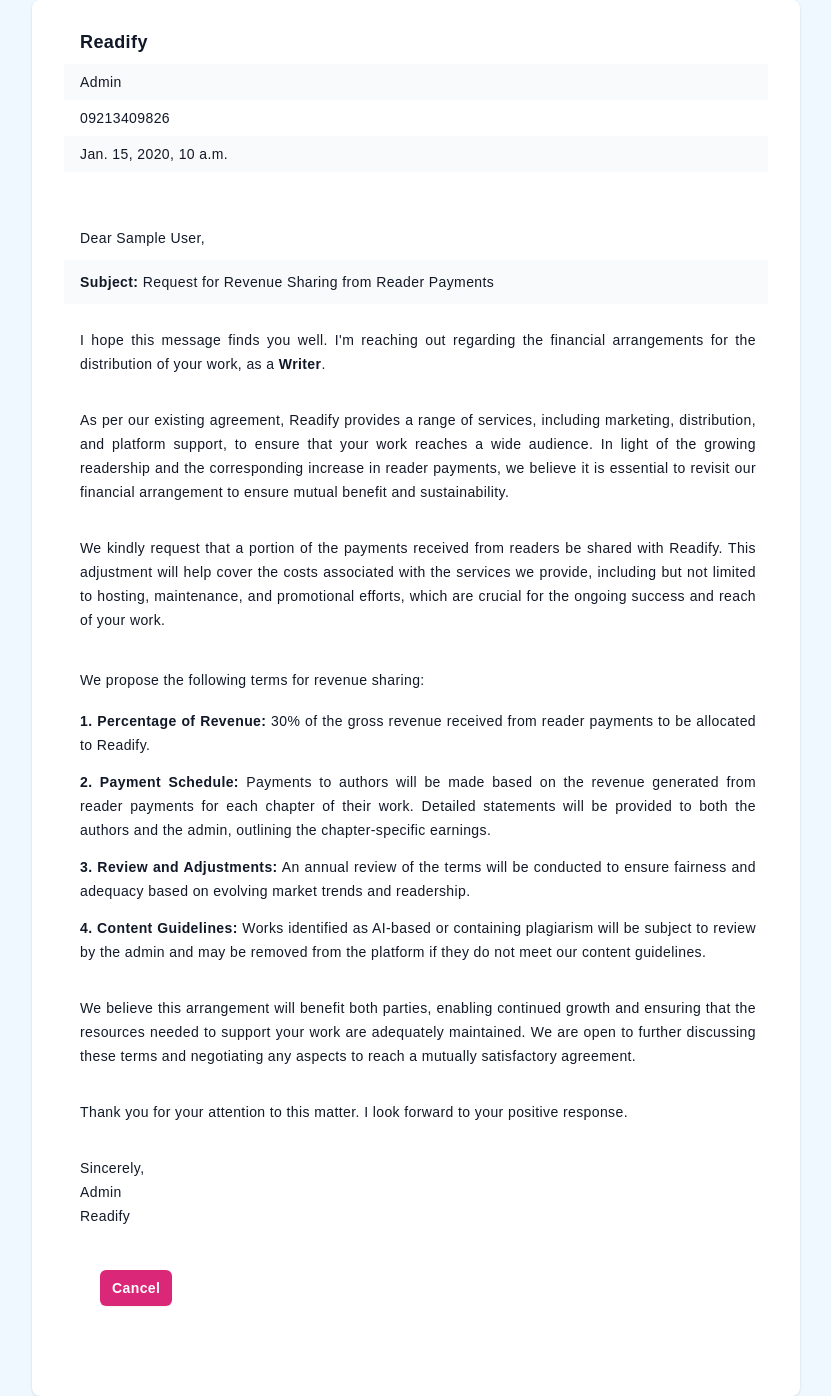
After one commit to K4elthaz/Readify.web, a Django app: template app/authentication/templates/agreement_side_nav.html in a window 1280 px wide. The commit adds this page. Shown: the whole page, without its empty margins (224-1055 px from the left). Run offline with Django 5.2, Linux system fonts and the light colour scheme; the template is opened without the code that fills it: most values are stand-ins (such as "Sample title", 1, 10 or a date in 2020); parts of the project's set-up code (start-up, migrations or seed data) failed here and were passed over; some libraries are stand-ins or nearby versions; some web fonts are replaced.

Commit message:
Add agreement side nav

```diff
--- /dev/null
+++ b/app/authentication/templates/agreement_side_nav.html
@@ -0,0 +1,141 @@
+{% extends "base.html" %}
+
+{% block content %}
+    <div class="mx-auto max-w-7xl px-4 sm:px-6 lg:px-8">
+        <div class="mx-auto max-w-3xl">
+            <div class="overflow-hidden rounded-lg bg-white shadow">
+                <div class="px-4 py-4 sm:px-6 lg:px-8 lg:py-5">
+                    <table class="min-w-full divide-y divide-gray-300">
+                        <tbody class="bg-white">
+                        <tr class="even:bg-gray-50">
+                            <td class="py-2 pl-4 pr-3 text-base font-semibold text-gray-900 sm:text-lg sm:pl-4">
+                                Readify
+                            </td>
+                        </tr>
+                        <tr class="even:bg-gray-50">
+                            <td class="py-2 pl-4 pr-3 text-sm font-medium text-gray-900 sm:pl-4">Admin</td>
+                        </tr>
+                        <tr class="even:bg-gray-50">
+                            <td class="py-2 pl-4 pr-3 text-sm font-medium text-gray-900 sm:pl-4">09213409826</td>
+                        </tr>
+                        <tr class="even:bg-gray-50">
+                            <td class="py-2 pl-4 pr-3 text-sm font-medium text-gray-900 sm:pl-4">{{ date }}</td>
+                        </tr>
+                        </tbody>
+                    </table>
+                </div>
+                <div class="px-4 py-4 sm:px-6 lg:px-8 lg:py-6">
+                    <table class="divide-y divide-gray-300">
+                        <tbody class="bg-white">
+                        <tr class="even:bg-gray-50">
+                            <td class="py-3 pl-4 pr-3 text-sm font-medium text-gray-900 sm:pl-4">Dear {{ author }},</td>
+                        </tr>
+                        <tr class="even:bg-gray-50">
+                            <td class="py-3 pl-4 pr-3 text-sm font-medium text-gray-900 sm:pl-4"><span
+                                    class="font-semibold">Subject:</span> Request for
+                                Revenue Sharing from Reader Payments
+                            </td>
+                        </tr>
+                        <tr class="even:bg-gray-50">
+                            <td class="pt-6 pb-3 pl-4 pr-3 text-sm text-gray-900 sm:pl-4 text-justify leading-6">
+                                I hope this message finds you well. I'm reaching out regarding the financial
+                                arrangements for the distribution of your work, as a <span
+                                    class="font-semibold"> Writer</span>.
+                            </td>
+                        </tr>
+                        <tr>
+                            <td class="py-5 pl-4 pr-3 text-sm text-gray-900 sm:pl-4 text-justify leading-6">
+                                As per our existing agreement, Readify provides a range of services, including marketing,
+                                distribution, and platform support, to ensure that your work reaches a wide audience.
+                                In light of the growing readership and the corresponding increase in reader payments,
+                                we believe it is essential to revisit our financial arrangement to ensure
+                                mutual benefit and sustainability.
+                            </td>
+                        </tr>
+                        <tr>
+                            <td class="py-3 pl-4 pr-3 text-sm text-gray-900 sm:pl-4 text-justify leading-6">
+                                We kindly request that a portion of the payments received from readers be shared with Readify.
+                                This adjustment will help cover the costs associated with the services we provide,
+                                including but not limited to hosting, maintenance, and promotional efforts,
+                                which are crucial for the ongoing success and reach of your work.
+                            </td>
+                        </tr>
+                        <tr>
+                            <td class="pt-6 pb-4 pl-4 pr-3 text-sm font-medium text-gray-900 sm:pl-4 text-justify leading-6">
+                                We propose the following terms for revenue sharing:
+                            </td>
+                        </tr>
+                        <tr>
+                            <td class="pb-3 pl-4 pr-3 text-sm text-gray-900 sm:pl-4 text-justify leading-6">
+                                <span class="font-semibold">1. Percentage of Revenue:</span> 30% of the gross revenue
+                                received from reader payments to be allocated to Readify.
+                            </td>
+                        </tr>
+                        <tr>
+                            <td class="pb-3 pl-4 pr-3 text-sm text-gray-900 sm:pl-4 text-justify leading-6">
+                                <span class="font-semibold">2. Payment Schedule:</span>  Payments to authors will be made based on
+                                the revenue generated from reader payments for each chapter of their work.
+                                Detailed statements will be provided to both the authors and the admin,
+                                outlining the chapter-specific earnings.
+                            </td>
+                        </tr>
+                        <tr>
+                            <td class="pb-3 pl-4 pr-3 text-sm text-gray-900 sm:pl-4 text-justify leading-6">
+                                <span class="font-semibold">3. Review and Adjustments:</span> An annual review of the terms will be conducted
+                                to ensure fairness and adequacy based on evolving market trends and readership.
+                            </td>
+                        </tr>
+                        <tr>
+
+                        </tr>
+                            <td class="pb-3 pl-4 pr-3 text-sm text-gray-900 sm:pl-4 text-justify leading-6">
+                                <span class="font-semibold">4. Content Guidelines:</span> Works identified as AI-based or containing plagiarism
+                                will be subject to review by the admin and may be removed from the platform if
+                                they do not meet our content guidelines.
+                            </td>
+                        </tr>
+                        <tr>
+                            <td class="py-5 pl-4 pr-3 text-sm text-gray-900 sm:pl-4 text-justify leading-6">
+                                We believe this arrangement will benefit both parties,
+                                enabling continued growth and ensuring that the resources needed to support your work
+                                are adequately maintained. We are open to further discussing these terms and negotiating
+                                any aspects to reach a mutually satisfactory agreement.
+                            </td>
+                        </tr>
+                        <tr>
+                            <td class="py-3 pl-4 pr-3 text-sm text-gray-900 sm:pl-4 text-justify leading-6">
+                                Thank you for your attention to this matter. I look forward to your positive response.
+                            </td>
+                        </tr>
+                        <tr>
+                            <td class="pt-5 pb-2 pl-4 pr-3 text-sm text-gray-900 sm:pl-4 text-justify leading-6">
+                                Sincerely,<br>
+                                Admin<br>
+                                Readify
+                            </td>
+                        </tr>
+                        </tbody>
+                    </table>
+                </div>
+                <div class="px-4 py-4 sm:px-6 lg:px-14 mb-20">
+                    <div class="relative flex items-start">
+                        <div class="flex h-6 items-center">
+                            <button id="cancelButton" type="button" onclick="handleClose()"
+                                class="inline-flex w-full justify-center rounded-md bg-pink-600 px-3 py-2 text-sm font-semibold text-white shadow-sm hover:bg-pink-500 sm:ml-3 sm:w-auto">
+                                Cancel
+                            </button>
+
+                        </div>
+                    </div>
+                </div>
+            </div>
+        </div>
+    </div>
+
+    <script>
+
+        function handleClose() {
+            window.location.href = '/dashboard';
+        }
+    </script>
+{% endblock %}
--- a/app/authentication/urls.py
+++ b/app/authentication/urls.py
@@ -25,6 +25,7 @@ from app.authentication.views.views import (
     ReferralCodeView,
     verify_email,
     auth_receiver,
+    AgreementSideNav,
     AgreementView,
     ForgotPasswordView,
     ResetPasswordView,
@@ -122,6 +123,11 @@ urlpatterns = [
         name="referral_code",
     ),
     path(
+        "agreement-side-nav/",
+        AgreementSideNav.as_view(),
+        name="agreement_side_nav",
+    ),
+    path(
         "agreement/<str:id>",
         AgreementView.as_view(),
         name="agreement",
--- a/app/authentication/views/views.py
+++ b/app/authentication/views/views.py
@@ -200,6 +200,9 @@ def auth_receiver(request):
     except ValueError:
         return HttpResponse("Invalid token", status=403)
 
+class AgreementSideNav(TemplateView):
+    template_name = "agreement_side_nav.html"
+
 
 class AgreementView(TemplateView):
     template_name = "agreement.html"
```
Also changed, not shown: templates/layout.html (+2 -7 lines).
